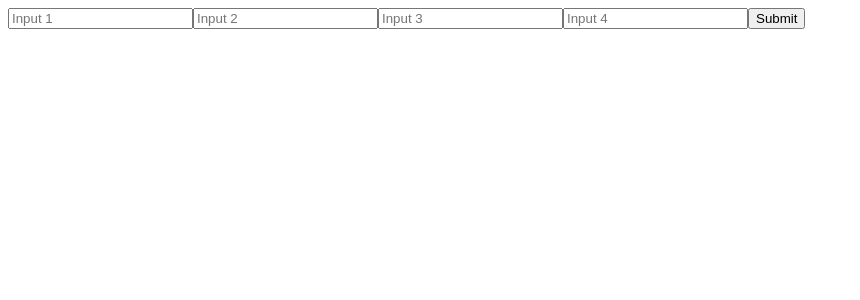
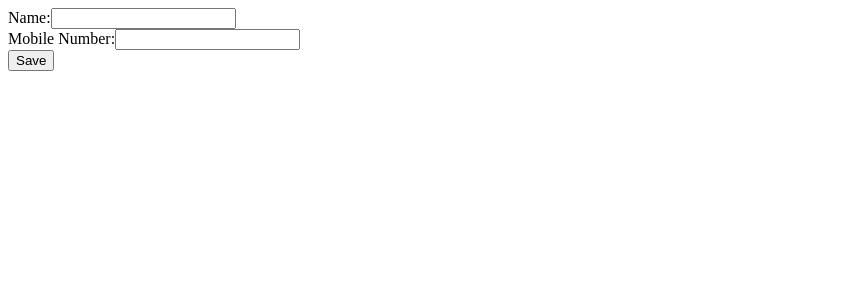
Before and after one commit to Amirsohail335/chai-react, a React (Vite) app in the folder react-chai/: page / in a window 1280 px wide. Shown: the top 300 px of the page, without its empty margins (0-860 px from the left). Built offline with nearby package versions, Linux system fonts and the light colour scheme.

Commit message:
committed

```diff
--- a/react-chai/src/main.jsx
+++ b/react-chai/src/main.jsx
@@ -11,7 +11,7 @@ ReactDOM.createRoot(document.getElementById("root")).render(
     <App />
     {/* <ImageHeadingTitleComponent />/ */}
     {/* <TableComponent/> */}
-    {/* <InputModal/> */}
-    <InputBoxExample/>
+    <InputModal/>
+    {/* <InputBoxExample/> */}
   </React.StrictMode>
 );
```
